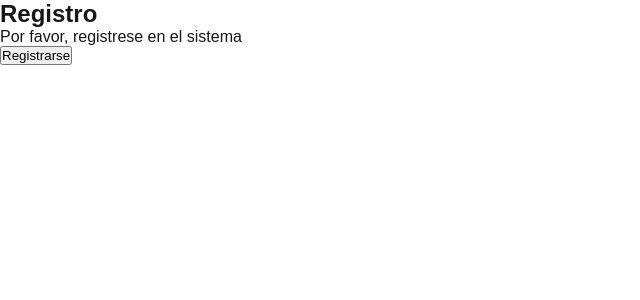
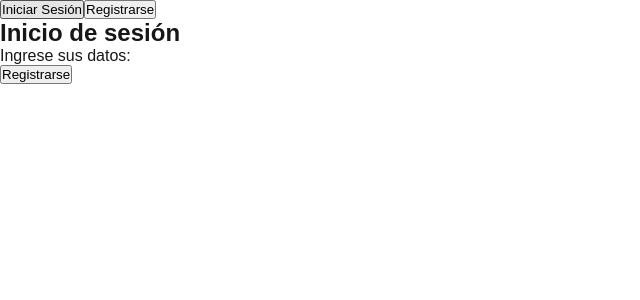
Before and after one commit to PioIX/2026_TPIN2_G12, a Next.js app in the folder frontend/: page / in a window 1280 px wide. Shown: the top 300 px of the page, without its empty margins (0-640 px from the left). Built offline with nearby package versions, Linux system fonts and the light colour scheme.

Commit message:
frontend

```diff
--- a/frontend/src/app/page.js
+++ b/frontend/src/app/page.js
@@ -3,23 +3,29 @@
 import { useState } from 'react';
 
 export default function CondicionalTernario() {
-  const [registrado, setRegistrado] = useState(false);
+  const [registrar, setRegistrar] = useState(false);
+
   return (
     <div>
-      {registrado ? (
+      <button onClick={() => setRegistrar(false)}>Iniciar Sesión</button>
+      <button onClick={() => setRegistrar(true)}>Registrarse</button>
+
+      {registrar ? (
         <div>
-          <h2>¡Bienvenido!</h2>
-          <p>Estás registrado en el sistema</p>
-          <button onClick={() => setRegistrado(false)}>
-            Cerrar Sesión
-          </button>
+          <h2>Registro</h2>
+          <p>Complete los siguientes campos:</p>
+          <input> Username</input>
+          <input>Mail</input>
+          <input>Password</input>
+          <input>foto de contacto</input>
+
         </div>
 
 
       ) : (
         <div>
-          <h2>Registro</h2>
-          <p>Por favor, registrese en el sistema</p>
+          <h2>Inicio de sesión</h2>
+          <p>Ingrese sus datos: </p>
 
           <button onClick={() => setRegistrado(true)}>
             Registrarse
```
